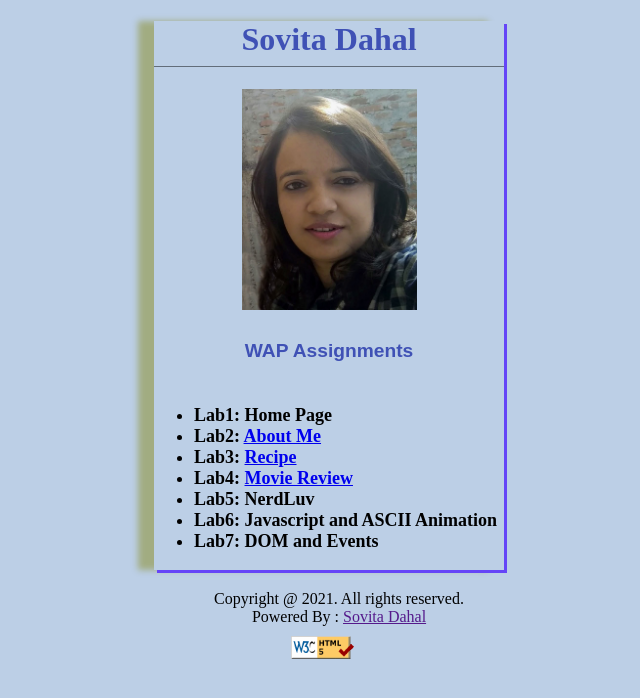
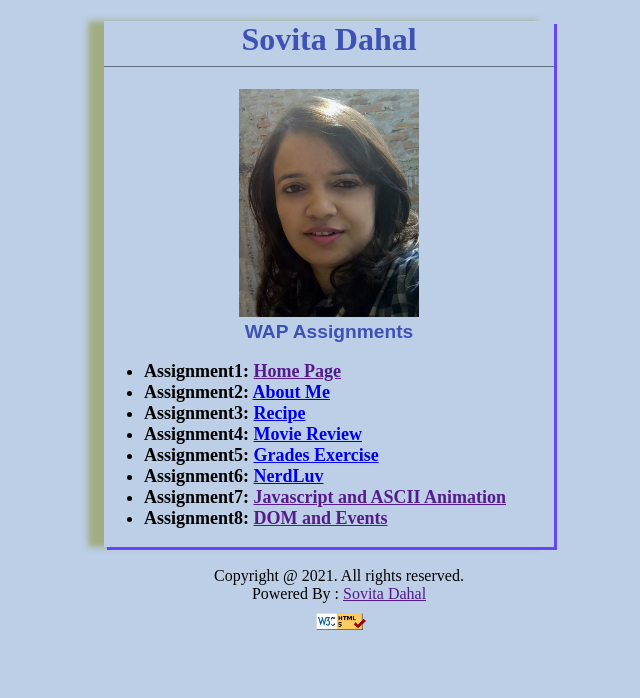
Before and after one commit to sdahal02/sdahal02.github.io, a plain HTML site: page index.html in a window 1280 px wide. Shown: the whole page, without its empty margins (311-951 px from the left). Drawn offline with Linux system fonts and the light colour scheme.

Commit message:
Grade exercise

```diff
--- /dev/null
+++ b/Grades_Exercise/grade.css
@@ -0,0 +1,16 @@
+label{
+    font-size: large;
+    font-weight: bold;
+}
+.container{
+
+    width: 800px;  margin: auto;
+}
+fieldset{
+    background-color: #bccfe6;
+    border-radius: 20px;
+}
+h1{
+    color: rgb(28, 30, 139);
+    text-shadow: 2px 2px rgb(245, 246, 250);
+}
--- a/index.html
+++ b/index.html
@@ -15,13 +15,14 @@
         <h4>WAP Assignments</h4>
         <div class="listFlex">
             <ul>
-                 <li>Lab1: Home Page </li>
-                 <li>Lab2: <a href ="./Lab1/AboutMe.html">About Me</a></li>
-                 <li>Lab3: <a href ="./Homework1/Pie.html">Recipe</a></li>
-                 <li>Lab4: <a href ="./Homework2/tmnt.html">Movie Review</a></li>
-                 <li>Lab5: NerdLuv</li>
-                 <li>Lab6: Javascript and ASCII Animation</li>
-                 <li>Lab7: DOM and Events</li>
+                 <li>Assignment1: <a href="">Home Page</a></li>
+                 <li>Assignment2: <a href ="./Lab1/AboutMe.html">About Me</a></li>
+                 <li>Assignment3: <a href ="./Homework1/Pie.html">Recipe</a></li>
+                 <li>Assignment4: <a href ="./Homework2/tmnt.html">Movie Review</a></li>
+                 <li>Assignment5: <a href ="./Grades_Exercise/grades.html">Grades Exercise</a></li>
+                 <li>Assignment6: <a href ="./HTML_Forms/nerdLuv.html">NerdLuv</a></li>
+                 <li>Assignment7: <a href="">Javascript and ASCII Animation</a></li>
+                 <li>Assignment8: <a href="">DOM and Events</a></li>
              </ul>
            </div>
     </div>
--- a/style.css
+++ b/style.css
@@ -1,8 +1,10 @@
 
-        body {background: #bccfe6;}
+        body {
+          background: #bccfe6;
+        }
         .container {
             margin: auto;
-            width: 350px;
+            width: 450px;
             text-align: center;
             box-shadow: 3px 3px rgb(101, 69, 247), -1em 0 .4em rgba(128, 128, 0, 0.438);
           }
@@ -15,7 +17,9 @@
             font-family: Arial, Helvetica, sans-serif;
             color: #3F51B5;
             font-size: larger;
+            margin: auto;
         }
+
         .listFlex {
             display: flex;
             text-align: left;
@@ -23,12 +27,12 @@
         }
 
         img {
-          width: 50%;
+          width: 40%;
         }
         .validator{
             margin: auto;
             width: 10%;
-            padding-left: 50px;
+            padding-left: 100px;
             padding-top: 10px;
 
         }
```
Also changed, not shown: Grades_Exercise/grades.html (added, +42 -0 lines).
